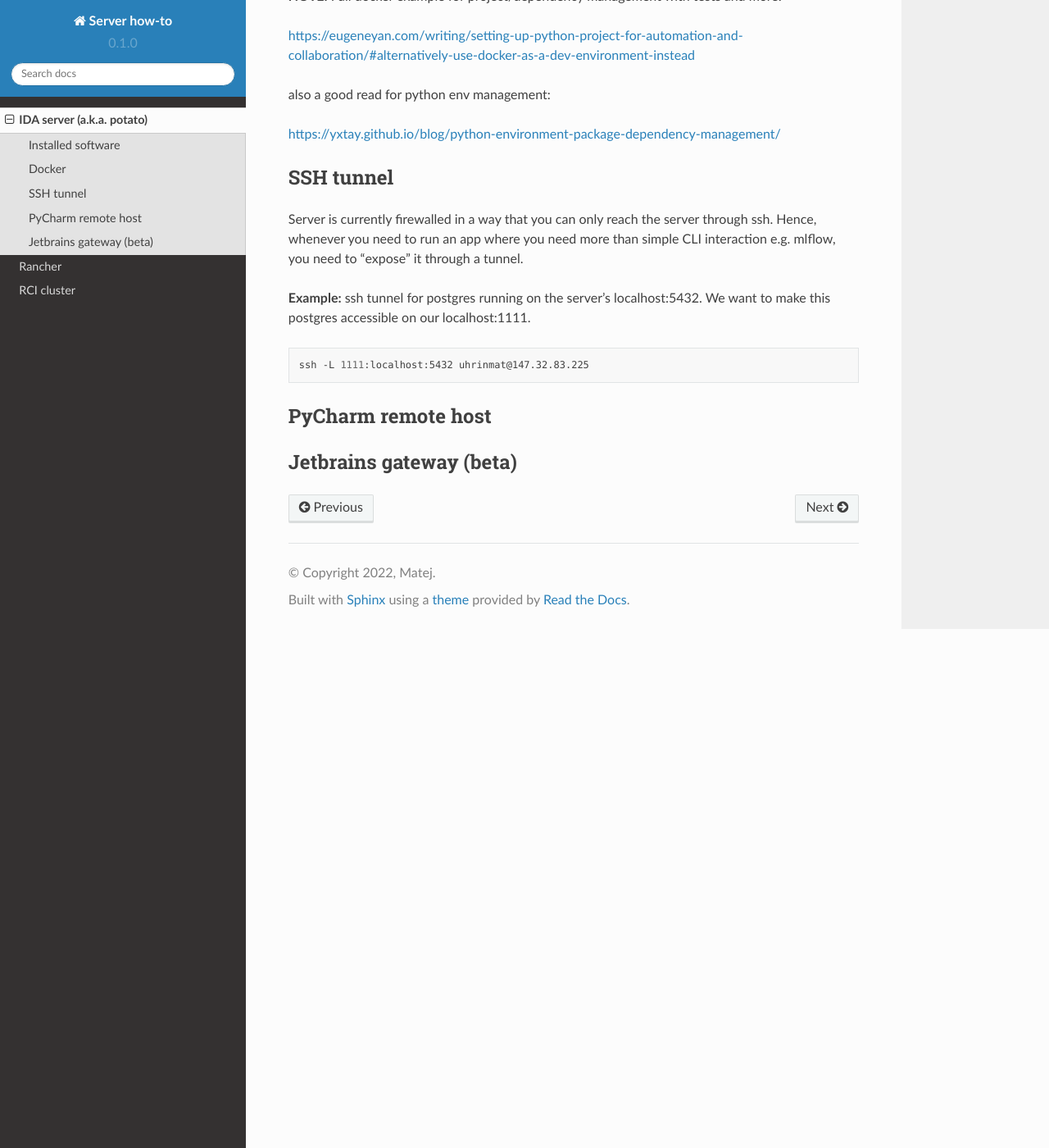
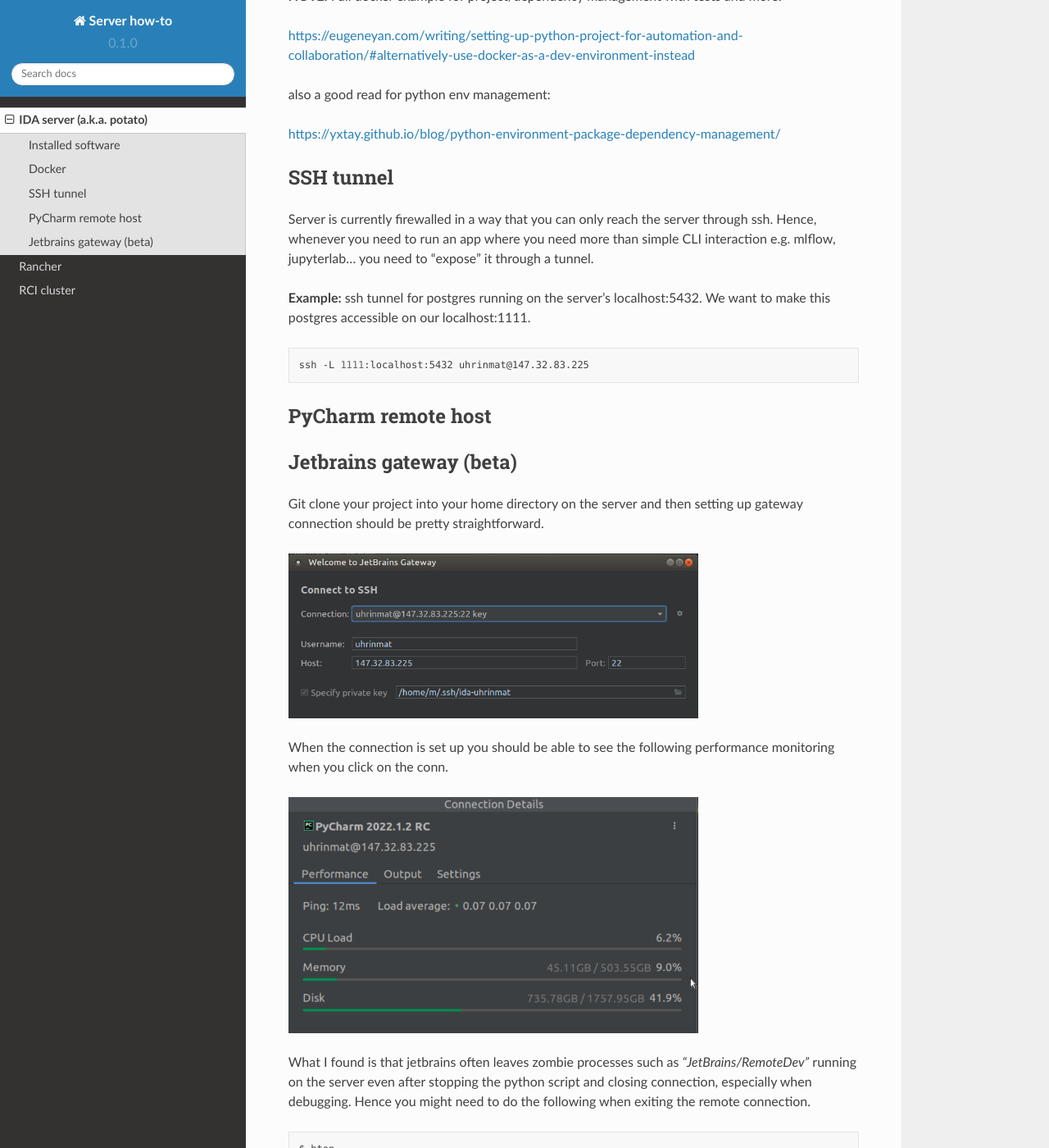
Before and after one commit to mat-ej/potato-server, a Sphinx documentation site: the page built from docs/source/ida-server.rst, in a window 1280 px wide and 1400 px high, scrolled down 1628 px. Shown: the whole window at 82% size. Built offline with Sphinx 7.4.7 and the Read the Docs theme 2.0.0, drawn with Linux system fonts in a browser that asks for light colours; some of the changed text lies outside the part shown.

Commit message:
useradd.sh script

```diff
--- a/docs/source/ida-server.rst
+++ b/docs/source/ida-server.rst
@@ -84,7 +84,7 @@
 SSH tunnel
 ----------------
 Server is currently firewalled in a way that you can only reach the server through ssh.
-Hence, whenever you need to run an app where you need more than simple CLI interaction e.g. mlflow, you need to "expose" it through a tunnel.
+Hence, whenever you need to run an app where you need more than simple CLI interaction e.g. mlflow, jupyterlab... you need to "expose" it through a tunnel.
 
 **Example:** ssh tunnel for postgres running on the server's localhost:5432. We want to make this postgres accessible on our localhost:1111.
 
@@ -102,3 +102,25 @@
 
 Jetbrains gateway (beta)
 --------------------
+Git clone your project into your home directory on the server and then
+setting up gateway connection should be pretty straightforward.
+
+.. image:: img/jb_gateway.png
+  :width: 500
+  :alt: Jetbrains gateway connection set up
+
+When the connection is set up you should be able to see the following performance monitoring when you click on the conn.
+
+.. image:: img/jb_gateway_perf.png
+  :width: 500
+  :alt: Jetbrains gateway working connection
+
+What I found is that jetbrains often leaves zombie processes such as *"JetBrains/RemoteDev"* running on the server even after stopping the python script and closing connection,
+especially when debugging. Hence you might need to do the following when exiting the remote connection.
+
+.. code-block:: bash
+
+    $ htop
+    $ pkill jetbrains -U uhrinmat
+
+Check if any JetBrains processes running with htop and pkill them with a username specified.
```
Also changed, not shown: other parts of docs/source/ida-server.rst (+1 -1 lines), docs/source/img/jb_gateway.png (added), docs/source/img/jb_gateway_perf.png (added).
